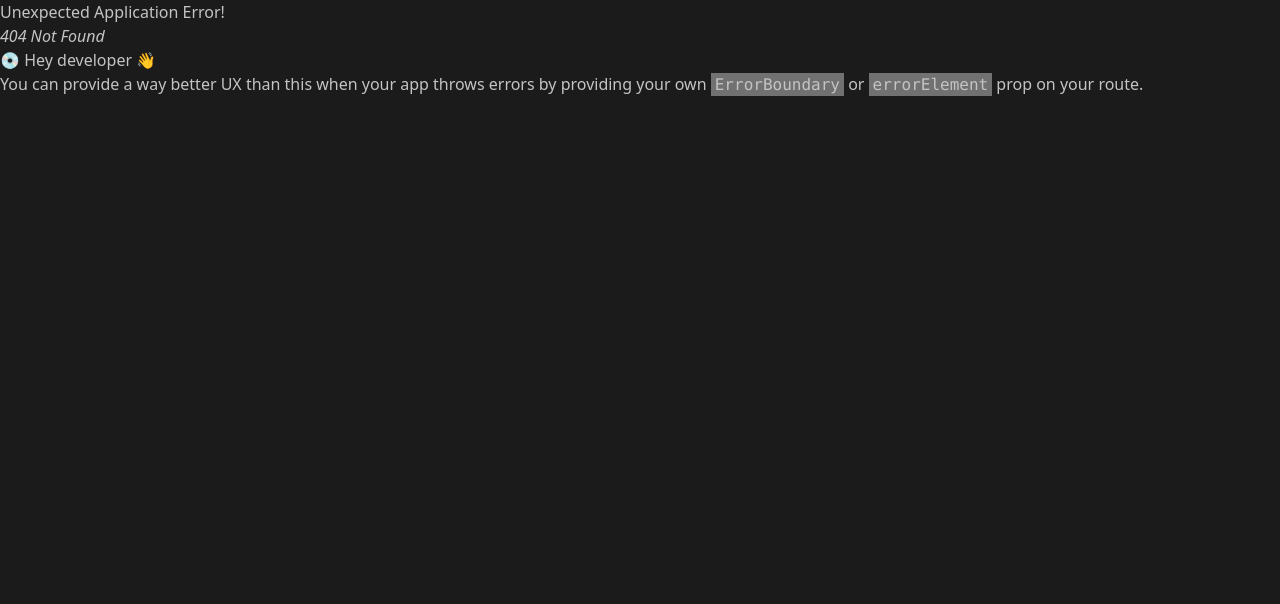
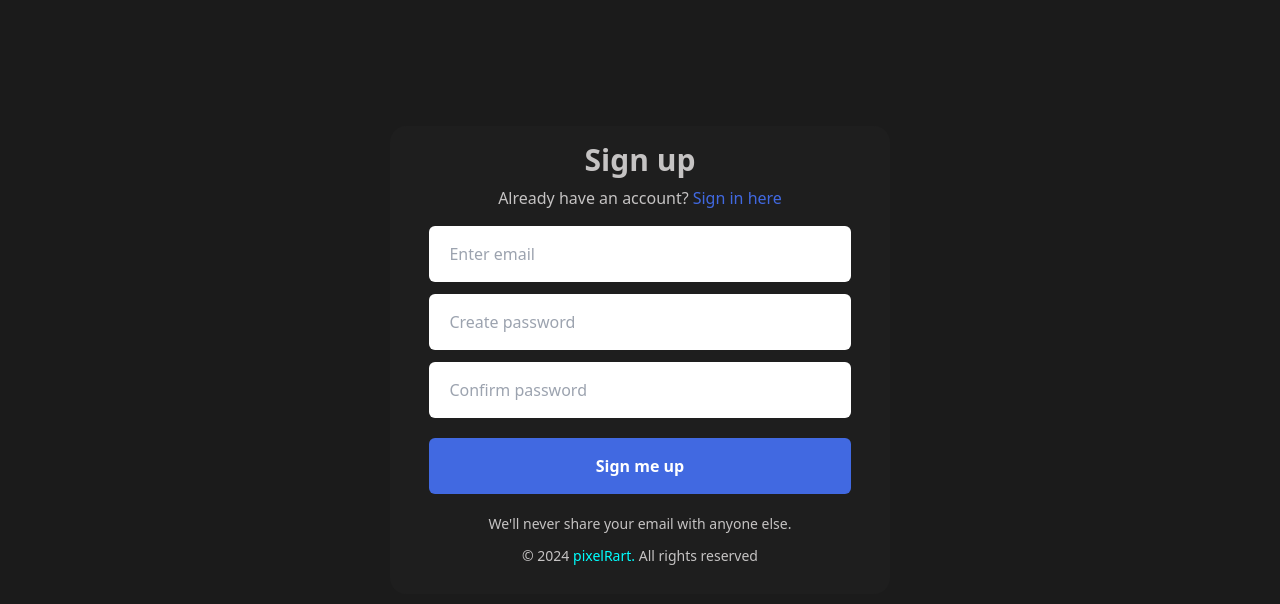
Before and after one commit to addyxx-h4ck1/Photo--App-Platform, a React (Vite) app: page /auth/signup in a window 1280 px wide. Before the commit this address had no page. Shown: the top 604 px of the page. Built offline with nearby package versions, Linux system fonts and the light colour scheme.

Commit message:
First commit

```diff
--- a/src/components/Footer.jsx
+++ b/src/components/Footer.jsx
@@ -1,4 +1,5 @@
 import React from 'react'
+import { Link } from 'react-router-dom'
 
 const Footer = () => {
   return (
@@ -59,7 +60,9 @@ const Footer = () => {
           <div className="links flex flex-col gap-2">
             <a href="">About Us</a>
             <a href="">Support</a>
-            <a href="">Get Started</a>
+            <Link preventScrollReset={true} to={'/auth/signup'}>
+              Get Started
+            </Link>
           </div>
         </div>
       </div>
--- a/src/components/Navbar.jsx
+++ b/src/components/Navbar.jsx
@@ -1,6 +1,8 @@
 import React from 'react'
 import Sidebar from './Sidebar'
 import icon from '../assets/Photography-Logos-removebg-preview.png'
+import { Link } from 'react-router-dom'
+
 const Navbar = (props) => {
   const { sidebarActions } = props
 
@@ -18,9 +20,13 @@ const Navbar = (props) => {
         <p>Collection</p>
         <p>Market place</p>
         <p>Community</p>
-        <button className="top-btn duration-500 hover:duration-500 hover:border-[#22c1c3] py-3 px-4 hover:bg-[#22c1c3] border-2 rounded-3xl hover:text-primary font-semibold">
+        <Link
+          preventScrollReset={true}
+          to={'/auth/signup'}
+          className="top-btn duration-500 hover:duration-500 hover:border-[#22c1c3] py-3 px-4 hover:bg-[#22c1c3] border-2 rounded-3xl hover:text-primary font-semibold"
+        >
           Get Started
-        </button>
+        </Link>
       </div>
       <button className="menu-btn text-xl" onClick={sidebarActions}>
         <i className="fa fa-bars"></i>
--- a/src/components/Pixelrart-Top-Nav.jsx
+++ b/src/components/Pixelrart-Top-Nav.jsx
@@ -2,7 +2,7 @@ import React, { useState } from 'react'
 import logo from '../assets/Photography-Logos-removebg-preview.png'
 import SideMenuMobile from '../components/Side-menu-Mobile'
 import ProfileMenu from '../components/Profile-Menu'
-import { Link, NavLink, Outlet } from 'react-router-dom'
+import { Link, NavLink, Outlet, ScrollRestoration } from 'react-router-dom'
 
 const PixelrartTopNav = (props) => {
   const [showsideBar, setShowSideBar] = useState(false)
@@ -58,6 +58,11 @@ const PixelrartTopNav = (props) => {
         {/* SIDEBAR */}
       </section>
       <Outlet props={setShowProfileMenu} />
+      <ScrollRestoration
+        getKey={(location, matches) => {
+          return location.pathname
+        }}
+      />
     </>
   )
 }
--- a/src/components/Profile-Menu.jsx
+++ b/src/components/Profile-Menu.jsx
@@ -1,7 +1,8 @@
 import React from 'react'
-import { Link } from 'react-router-dom'
+import { Link, useNavigate } from 'react-router-dom'
 
 const ProfileMenu = (func) => {
+  const navigate = useNavigate()
   const { props } = func
   const disableProfile = () => {
     props(false)
@@ -23,7 +24,8 @@ const ProfileMenu = (func) => {
       </div>
       <Link
         to={'/m/profile'}
-        className="p-2 text-sm w-full border-[#199898] border-[0.01px]  duration-300 hover:duration-300 hover:bg-[#199898] mb-3"
+        preventScrollReset={true}
+        className="p-2 text-sm text-center w-full border-[#199898] border-[0.01px]  duration-300 hover:duration-300 hover:bg-[#199898] mb-3"
         onClick={disableProfile}
       >
         View profile
@@ -48,12 +50,12 @@ const ProfileMenu = (func) => {
           <i className="fa fa-gear"></i> Sign out
         </Link>
       </div>
-      <Link
-        className="text-center py-4 border-y-[1px] w-full text-sm border-[#80808033]"
-        onClick={disableProfile}
+      <button
+        className="text-center hover:text-[royalblue] hover:duration-300 duration-300 py-4 border-y-[1px] w-full text-sm border-[#80808033]"
+        onClick={() => navigate('/auth/signin', { replace: true })}
       >
         <i className="fa fa-power-off"></i> Sign out
-      </Link>
+      </button>
     </div>
   )
 }
--- a/src/components/Side-Menu.jsx
+++ b/src/components/Side-Menu.jsx
@@ -6,6 +6,7 @@ const SideMenu = () => {
     <section className="side-menu sticky top-[60px] overflow-x-hidden scroll-m-1 duration-500 hover:duration-500 p-3 right-0 w-[20%] min-w-[200px] h-[90vh] bg-[#312f2f6c]">
       <div className="side-menu-links flex flex-col gap-y-3 text-nowrap">
         <NavLink
+          preventScrollReset={true}
           to={'/m/pixelrart/foryou'}
           className={({ isActive }) =>
             isActive ? 'active navlink' : 'navlink'
@@ -14,6 +15,7 @@ const SideMenu = () => {
           <i className="fa fa-home"></i> For You
         </NavLink>
         <NavLink
+          preventScrollReset={true}
           to={'/m/pixelrart/create'}
           className={({ isActive }) =>
             isActive ? 'active navlink' : 'navlink'
@@ -22,6 +24,7 @@ const SideMenu = () => {
           <i className="fa fa-plus"></i> Create Post
         </NavLink>
         <NavLink
+          preventScrollReset={true}
           to={'/m/pixelrart/trending'}
           className={({ isActive }) =>
             isActive ? 'active navlink' : 'navlink'
@@ -30,22 +33,17 @@ const SideMenu = () => {
           <i className="fa-solid fa-arrow-trend-up"></i> Trending
         </NavLink>
         <NavLink
-          to={'/top-artists'}
+          to={'/m/pixelrart/artists'}
+          preventScrollReset={true}
           className={({ isActive }) =>
             isActive ? 'active navlink' : 'navlink'
           }
         >
           <i className="fas fa-user-friends"></i> Top Artists
         </NavLink>
+
         <NavLink
-          to={'/query-artists'}
-          className={({ isActive }) =>
-            isActive ? 'active navlink' : 'navlink'
-          }
-        >
-          <i className="fas fa-search"></i> Search Artists
-        </NavLink>
-        <NavLink
+          preventScrollReset={true}
           to={'/'}
           className={({ isActive }) =>
             isActive ? 'active navlink' : 'navlink'
@@ -53,7 +51,11 @@ const SideMenu = () => {
         >
           <i className="fa-solid fa-compass"></i> Explore
         </NavLink>
-        <NavLink to={'/m/profile'} className="navlink">
+        <NavLink
+          to={'/m/profile'}
+          preventScrollReset={true}
+          className="navlink"
+        >
           <div className="flex gap-2 items-center">
             <img
               src="https://www.royalreelphotography.co.ke/wp-content/uploads/2021/02/Royal-Reel-Photography-Portrait-Photography-in-Kenya-8.jpg"
--- a/src/components/Side-menu-Mobile.jsx
+++ b/src/components/Side-menu-Mobile.jsx
@@ -11,6 +11,7 @@ const SideMenuMobile = (func) => {
       <div className="side-menu-links flex flex-col justify-center gap-y-3 text-nowrap">
         <NavLink
           onClick={disableSideBar}
+          preventScrollReset={true}
           to={'/m/pixelrart/foryou'}
           className={({ isActive }) =>
             isActive ? 'active navlink' : 'navlink'
@@ -19,6 +20,7 @@ const SideMenuMobile = (func) => {
           <i className="fa fa-home"></i> For You
         </NavLink>
         <NavLink
+          preventScrollReset={true}
           onClick={disableSideBar}
           to={'/m/pixelrart/create'}
           className={({ isActive }) =>
@@ -28,6 +30,7 @@ const SideMenuMobile = (func) => {
           <i className="fa fa-plus"></i> Create Post
         </NavLink>
         <NavLink
+          preventScrollReset={true}
           onClick={disableSideBar}
           to={'/m/pixelrart/trending'}
           className={({ isActive }) =>
@@ -38,24 +41,18 @@ const SideMenuMobile = (func) => {
         </NavLink>
         <NavLink
           onClick={disableSideBar}
-          to={'/top-artists'}
+          to={'/m/pixelrart/artists'}
+          preventScrollReset={true}
           className={({ isActive }) =>
             isActive ? 'active navlink' : 'navlink'
           }
         >
           <i className="fas fa-user-friends"></i> Top Artists
         </NavLink>
+
         <NavLink
           onClick={disableSideBar}
-          to={'/query-artists'}
-          className={({ isActive }) =>
-            isActive ? 'active navlink' : 'navlink'
-          }
-        >
-          <i className="fas fa-search"></i> Search Artists
-        </NavLink>
-        <NavLink
-          onClick={disableSideBar}
+          preventScrollReset={true}
           to={'/'}
           className={({ isActive }) =>
             isActive ? 'active navlink' : 'navlink'
@@ -63,7 +60,11 @@ const SideMenuMobile = (func) => {
         >
           <i className="fa-solid fa-compass"></i> Explore
         </NavLink>
-        <NavLink to={'/m/profile'} className="navlink">
+        <NavLink
+          to={'/m/profile'}
+          preventScrollReset={true}
+          className="navlink"
+        >
           <div className="flex gap-2">
             <img
               src="https://www.royalreelphotography.co.ke/wp-content/uploads/2021/02/Royal-Reel-Photography-Portrait-Photography-in-Kenya-8.jpg"
--- /dev/null
+++ b/src/pages/Forgot-password.jsx
@@ -0,0 +1,56 @@
+import React from 'react'
+import { Link } from 'react-router-dom'
+
+const ForgotPassword = () => {
+  return (
+    <section className="sign-up-container w-full flex justify-center items-center h-[90vh] px-4">
+      <article className="sign-up-wrapper flex flex-col items-center p-4 bg-bgPrimary w-[500px]  rounded-2xl">
+        <h1 className="font-black text-3xl">Forgot Password?</h1>
+        <div className="flex gap-1  flex-wrap text-center justify-center items-center my-2">
+          <p>Enter the email address associated with account.</p>
+        </div>
+        {/* Form */}
+        <form
+          action=""
+          className="w-[90%] flex items-center flex-col justify-center mt-2"
+        >
+          <div className="flex flex-col w-full gap-1 mb-3">
+            <input
+              type="email"
+              id="reset-account-email"
+              name="reset-account-email"
+              placeholder="Enter email"
+              className="w-full rounded-md py-4 px-5 border-0 outline-0"
+            />
+          </div>
+
+          <div className="flex flex-col w-full gap-1 mb-3 mt-2 text-white font-semibold">
+            <input
+              type="submit"
+              value={'Reset Password'}
+              id="reset-account-conf-password"
+              name="reset-account-conf-password"
+              placeholder="Create conf-password"
+              className="w-full rounded-md py-4 px-5 border-0 outline-0 bg-[royalblue] duration-300 hover:duration-300 hover:bg-[#6589f6]"
+            />
+          </div>
+        </form>
+        <div className="flex flex-col text-center justify-center items-center w-full gap-1 mb-3 mt-2">
+          <div className="flex gap-1  flex-wrap text-center justify-center items-center my-2">
+            <p>Back to</p>
+            <Link to={'/auth/signin'} className="text-[royalblue]">
+              Sign in
+            </Link>
+          </div>
+          <p className="text-sm">
+            &copy; {new Date().getFullYear()}{' '}
+            <span className="text-[aqua]">pixelRart.</span> All rights reserved
+          </p>
+        </div>
+        {/* Form */}
+      </article>
+    </section>
+  )
+}
+
+export default ForgotPassword
--- a/src/pages/Home.jsx
+++ b/src/pages/Home.jsx
@@ -22,7 +22,10 @@ const Home = () => {
           </p>
           <div className="flex gap-7 text-nowrap">
             <button className="top-btn duration-500 hover:duration-500 hover:border-[#22c1c3] py-2 px-4 hover:bg-[#22c1c3] border-[0.5px] rounded-3xl hover:text-primary font-semibold">
-              <Link to="/m/pixelrart"> Get Started</Link>
+              <Link to="/m/pixelrart" preventScrollReset={true}>
+                {' '}
+                Get Started
+              </Link>
             </button>
             <button className="duration-500 hover:duration-500  py-3 px-4 rounded-3xl hover:text-[#22c1c3] text-md">
               learn more <i className="fa fa-arrow-right-long"></i>
--- /dev/null
+++ b/src/pages/Sign-in.jsx
@@ -0,0 +1,64 @@
+import React from 'react'
+import { Link } from 'react-router-dom'
+
+const SignIn = () => {
+  return (
+    <section className="sign-up-container w-full flex justify-center items-center h-[90vh] px-4">
+      <article className="sign-up-wrapper flex flex-col items-center p-4 bg-bgPrimary w-[500px]  rounded-2xl">
+        <h1 className="font-black text-3xl">Welcome Back!</h1>
+        <div className="flex gap-1  flex-wrap text-center justify-center items-center my-2">
+          <p>Don't have an account?</p>
+          <Link to={'/auth/signup'} className="text-[royalblue]">
+            Sign up here
+          </Link>
+        </div>
+        {/* Form */}
+        <form
+          action=""
+          className="w-[90%] flex items-center flex-col justify-center mt-2"
+        >
+          <div className="flex flex-col w-full gap-1 mb-3">
+            <input
+              type="email"
+              id="signin-email"
+              name="signin-email"
+              placeholder="Enter email"
+              className="w-full rounded-md py-4 px-5 border-0 outline-0"
+            />
+          </div>
+          <div className="flex flex-col w-full gap-1 mb-3">
+            <input
+              type="password"
+              id="signin-password"
+              name="signin-password"
+              placeholder="Password"
+              className="w-full rounded-md py-4 px-5 border-0 outline-0"
+            />
+          </div>
+          <div className="flex flex-col w-full gap-1 mb-3 mt-2 text-white font-semibold">
+            <input
+              type="submit"
+              value={'Sign me in'}
+              id="signin-conf-password"
+              name="signin-conf-password"
+              placeholder="Create conf-password"
+              className="w-full rounded-md py-4 px-5 border-0 outline-0 bg-[royalblue] duration-300 hover:duration-300 hover:bg-[#6589f6]"
+            />
+          </div>
+        </form>
+        <div className="flex flex-col text-center justify-center items-center w-full gap-1 mb-3 mt-2">
+          <Link to={'/auth/password-reset'} className="text-[royalblue]">
+            forgot password?
+          </Link>
+          <p className="text-sm">
+            &copy; {new Date().getFullYear()}{' '}
+            <span className="text-[aqua]">pixelRart.</span> All rights reserved
+          </p>
+        </div>
+        {/* Form */}
+      </article>
+    </section>
+  )
+}
+
+export default SignIn
--- /dev/null
+++ b/src/pages/Sign-up.jsx
@@ -0,0 +1,73 @@
+import React from 'react'
+import { Link } from 'react-router-dom'
+
+const SignUp = () => {
+  return (
+    <section className="sign-up-container w-full flex justify-center items-center h-[90vh] px-4">
+      <article className="sign-up-wrapper flex flex-col items-center p-4 bg-bgPrimary w-[500px]  rounded-2xl">
+        <h1 className="font-black text-3xl">Sign up</h1>
+        <div className="flex gap-1  flex-wrap text-center justify-center items-center my-2">
+          <p>Already have an account?</p>
+          <Link to={'/auth/signin'} className="text-[royalblue]">
+            Sign in here
+          </Link>
+        </div>
+        {/* Form */}
+        <form
+          action=""
+          className="w-[90%] flex items-center flex-col justify-center mt-2"
+        >
+          <div className="flex flex-col w-full gap-1 mb-3">
+            <input
+              type="email"
+              id="signup-email"
+              name="signup-email"
+              placeholder="Enter email"
+              className="w-full rounded-md py-4 px-5 border-0 outline-0"
+            />
+          </div>
+          <div className="flex flex-col w-full gap-1 mb-3">
+            <input
+              type="password"
+              id="signup-password"
+              name="signup-password"
+              placeholder="Create password"
+              className="w-full rounded-md py-4 px-5 border-0 outline-0"
+            />
+          </div>
+          <div className="flex flex-col w-full gap-1 mb-3">
+            <input
+              type="text"
+              id="signup-conf-password"
+              name="signup-conf-password"
+              placeholder="Confirm password"
+              className="w-full rounded-md py-4 px-5 border-0 outline-0"
+            />
+          </div>
+          <div className="flex flex-col w-full gap-1 mb-3 mt-2 text-white font-semibold">
+            <input
+              type="submit"
+              value={'Sign me up'}
+              id="signup-conf-password"
+              name="signup-conf-password"
+              placeholder="Create conf-password"
+              className="w-full rounded-md py-4 px-5 border-0 outline-0 bg-[royalblue] duration-300 hover:duration-300 hover:bg-[#6589f6]"
+            />
+          </div>
+        </form>
+        <div className="flex flex-col text-center justify-center items-center w-full gap-1 mb-3 mt-2">
+          <p className="mb-2 text-sm">
+            We'll never share your email with anyone else.
+          </p>
+          <p className="text-sm">
+            &copy; {new Date().getFullYear()}{' '}
+            <span className="text-[aqua]">pixelRart.</span> All rights reserved
+          </p>
+        </div>
+        {/* Form */}
+      </article>
+    </section>
+  )
+}
+
+export default SignUp
--- /dev/null
+++ b/src/pages/shared/Top-List-Artists.jsx
@@ -0,0 +1,42 @@
+import React from 'react'
+import TopArtist from '../../components/Top-Artist'
+
+const TopListArtists = () => {
+  return (
+    <section className="posts-parent duration-500 hover:duration-500 p-3 right-0 w-[45%] min-w-[350px]  flex   flex-col gap-4 bg-bgPrimary">
+      <form action="" className="flex w-[100%] mt-2">
+        <input
+          type="search"
+          placeholder="search for artists..."
+          className="py-3 px-5 rounded-tl-lg rounded-bl-lg bg-[#8080807e] outline-0 border-0 w-full"
+        />
+        <button className="py-3 px-5 rounded-tr-lg hover:duration-300 rounded-br-lg bg-[#8080807e] text-[#20abab] hover:text-[white] duration-300">
+          <i className="fa fa-search"></i>
+        </button>
+      </form>
+      <div className="artists-list">
+        <TopArtist />
+        <TopArtist />
+        <TopArtist />
+        <TopArtist />
+        <TopArtist />
+        <TopArtist />
+        <TopArtist />
+        <TopArtist />
+        <TopArtist />
+        <TopArtist />
+        <TopArtist />
+        <TopArtist />
+        <TopArtist />
+        <TopArtist />
+        <TopArtist />
+        <TopArtist />
+        <TopArtist />
+        <TopArtist />
+        <TopArtist />
+      </div>
+    </section>
+  )
+}
+
+export default TopListArtists
```
Also changed, not shown: src/main.jsx (+26 -2 lines).
